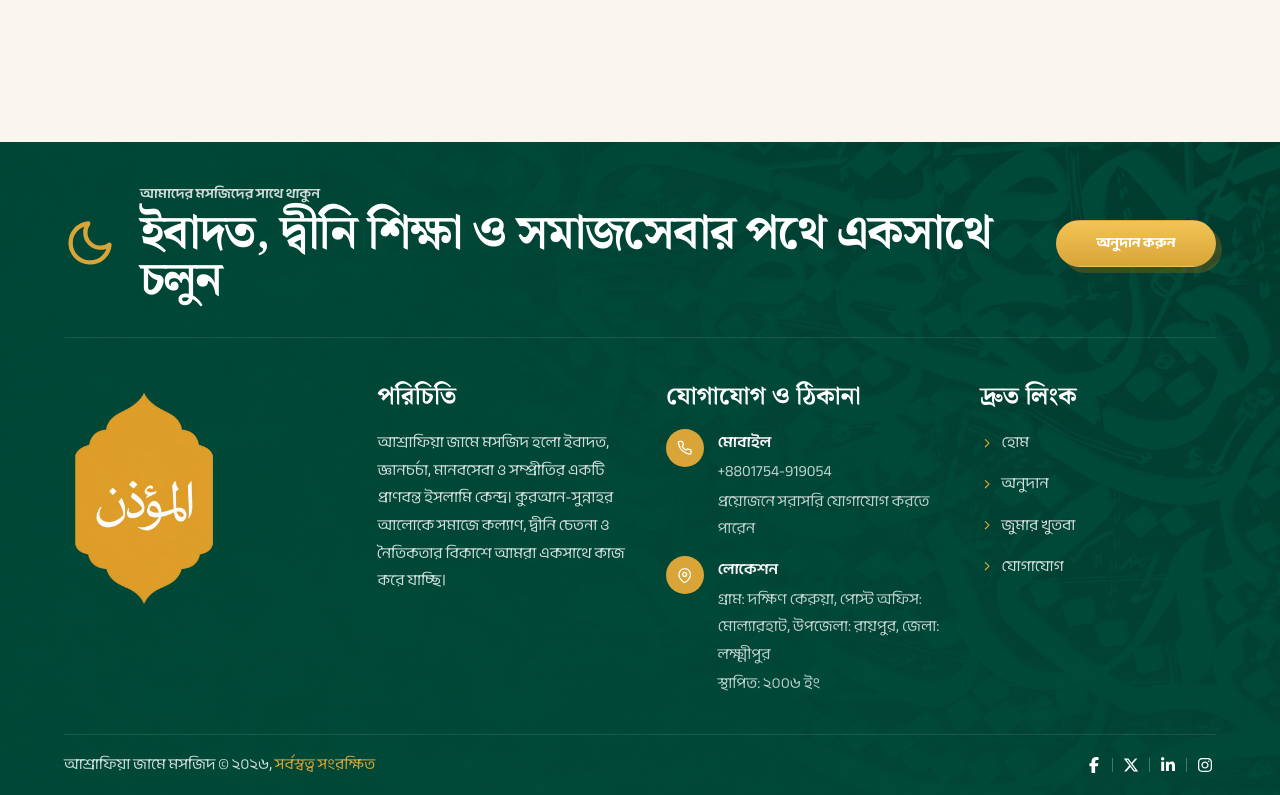
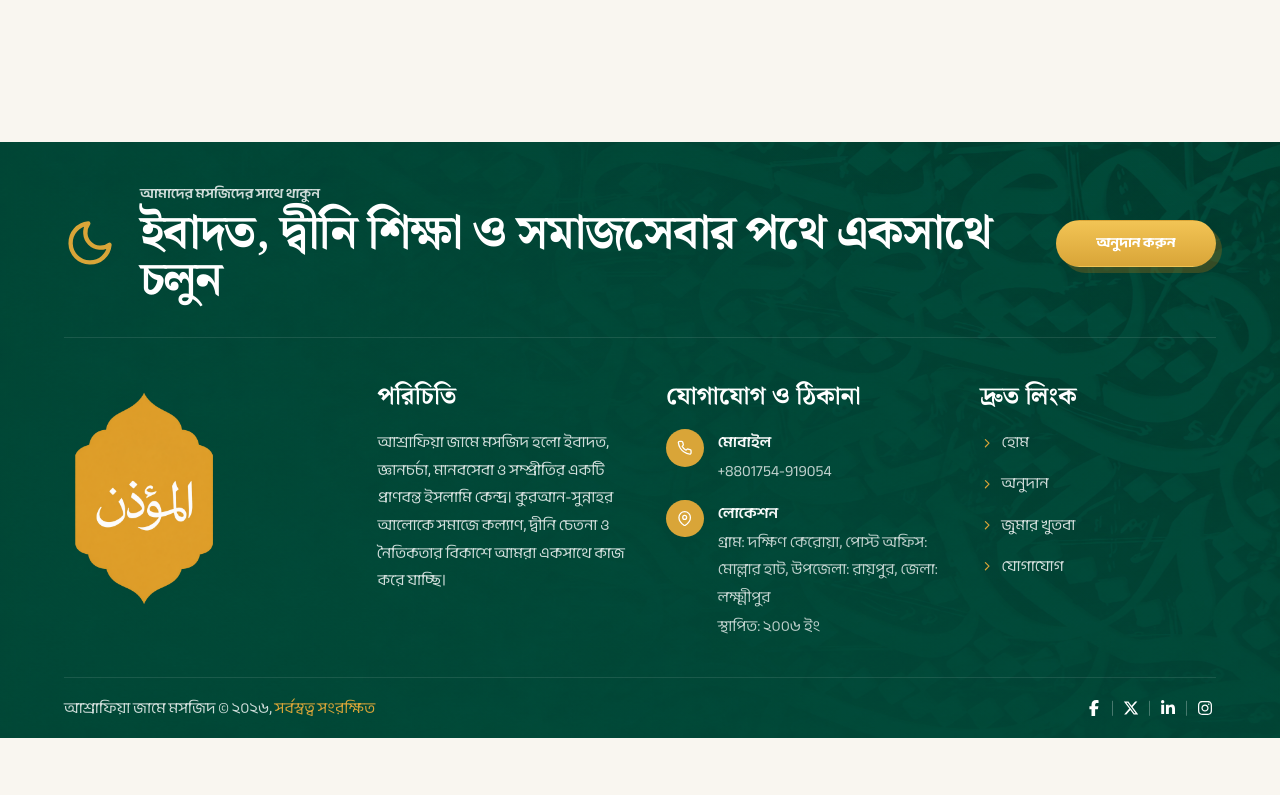
Before and after one commit to i-mTanvir/mosque, a React (Vite) app: page / in a window 1280 px wide. Shown: the part 7729-8524 px from the top of the page. After the commit the page ends 8467 px from the top, so only its background shows below. Built offline with nearby package versions, Linux system fonts and the light colour scheme.

Commit message:
feat: add site data configuration file

```diff
--- a/src/data/site.ts
+++ b/src/data/site.ts
@@ -20,8 +20,8 @@ export const mosqueInfo = {
   name: 'আশ্রাফিয়া জামে মসজিদ',
   established: '২০০৬ ইং',
   phone: '+8801754-919054',
-  village: 'দক্ষিণ কেরুয়া',
-  postOffice: 'মোল্যারহাট',
+  village: 'দক্ষিণ কেরোয়া',
+  postOffice: 'মোল্লার হাট',
   upazila: 'রায়পুর',
   district: 'লক্ষ্মীপুর',
 }
@@ -39,7 +39,6 @@ export const contactDetails: FooterDetail[] = [
     icon: 'P',
     label: 'মোবাইল',
     value: mosqueInfo.phone,
-    note: 'প্রয়োজনে সরাসরি যোগাযোগ করতে পারেন',
   },
   {
     icon: 'L',
```
